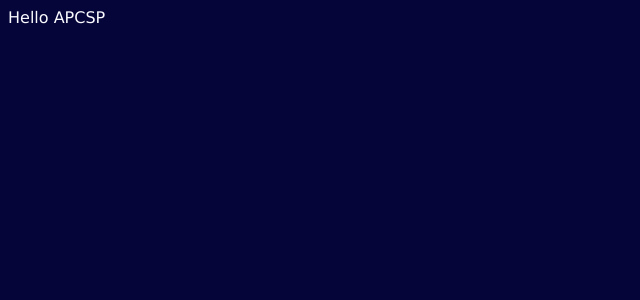
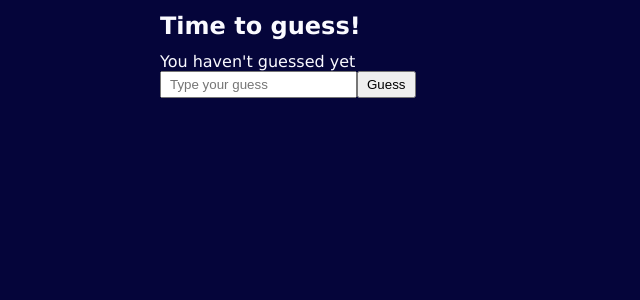
Before and after one commit to thinkle-iacs/mash-game-starter, a React (Vite) app: page / in a window 1280 px wide. Shown: the top 300 px of the page, without its empty margins (0-640 px from the left). Built offline with nearby package versions, Linux system fonts and the light colour scheme.

Commit message:
New starter code -- remove typescript.

```diff
--- a/index.html
+++ b/index.html
@@ -4,10 +4,10 @@
     <meta charset="UTF-8" />
     <link rel="icon" type="image/svg+xml" href="/favicon.svg" />
     <meta name="viewport" content="width=device-width, initial-scale=1.0" />
-    <title>React + TypeScript + Replit</title>
+    <title>React Project</title>
   </head>
   <body>
     <div id="root"></div>
-    <script type="module" src="/src/index.tsx"></script>
+    <script type="module" src="/src/index.jsx"></script>
   </body>
 </html>
--- a/src/App.css
+++ b/src/App.css
@@ -3,3 +3,14 @@ body {
     color: #fafaff;
     font-family: Verdana, Geneva, Tahoma, sans-serif;
 }
+h1,h2,h3,h4,h5,h6,p {
+    margin-block: 0.5em;
+}
+main {
+    max-width: 960px;
+    margin-inline: auto;
+}
+input,button {
+    padding-inline: 8px;;
+    padding-block: 4px;
+}
--- /dev/null
+++ b/src/App.jsx
@@ -0,0 +1,43 @@
+import { useState } from "react";
+import "./App.css";
+
+const App = () => {
+  const [guesses,setGuesses] = useState([]);
+  const [nextGuess,setNextGuess] = useState("");
+
+  const renderGuesses = (guesses) => {
+    if (guesses.length > 0) {
+      let renderedGuesses = [];
+      for (let g of guesses) {
+        renderedGuesses.push(<div>{g}</div>);
+      }
+      return renderedGuesses;
+    } else {
+      return <div>You haven't guessed yet</div>;
+    }
+  }
+  const applyGuess = () => {
+    setGuesses([...guesses,nextGuess]);
+    setNextGuess("");
+  }
+
+  return <main>
+    <h2>Time to guess!</h2>
+    <div>
+      {renderGuesses(guesses)}
+    </div>
+    <input
+      onChange={(e) => setNextGuess(e.target.value)}
+      onKeyDown={(e) => {
+        if (e.key === "Enter") {
+          applyGuess();
+        }
+      }}
+      value={nextGuess}
+      placeholder="Type your guess"
+    />
+    <button onClick={()=>applyGuess()}>Guess</button>
+  </main>;
+};
+
+export default App;
--- a/src/App.tsx
+++ /dev/null
@@ -1,7 +0,0 @@
-import "./App.css";
-
-const App = () => {
-  return <main>Hello APCSP</main>;
-};
-
-export default App;
--- a/src/index.tsx
+++ b/src/index.jsx
@@ -2,8 +2,8 @@ import React from 'react'
 import ReactDOM from 'react-dom/client'
 import App from './App'
 
-ReactDOM.createRoot(document.getElementById('root') as HTMLElement).render(
+ReactDOM.createRoot(document.getElementById('root')).render(
   <React.StrictMode>
     <App />
   </React.StrictMode>
-)
+);
```
